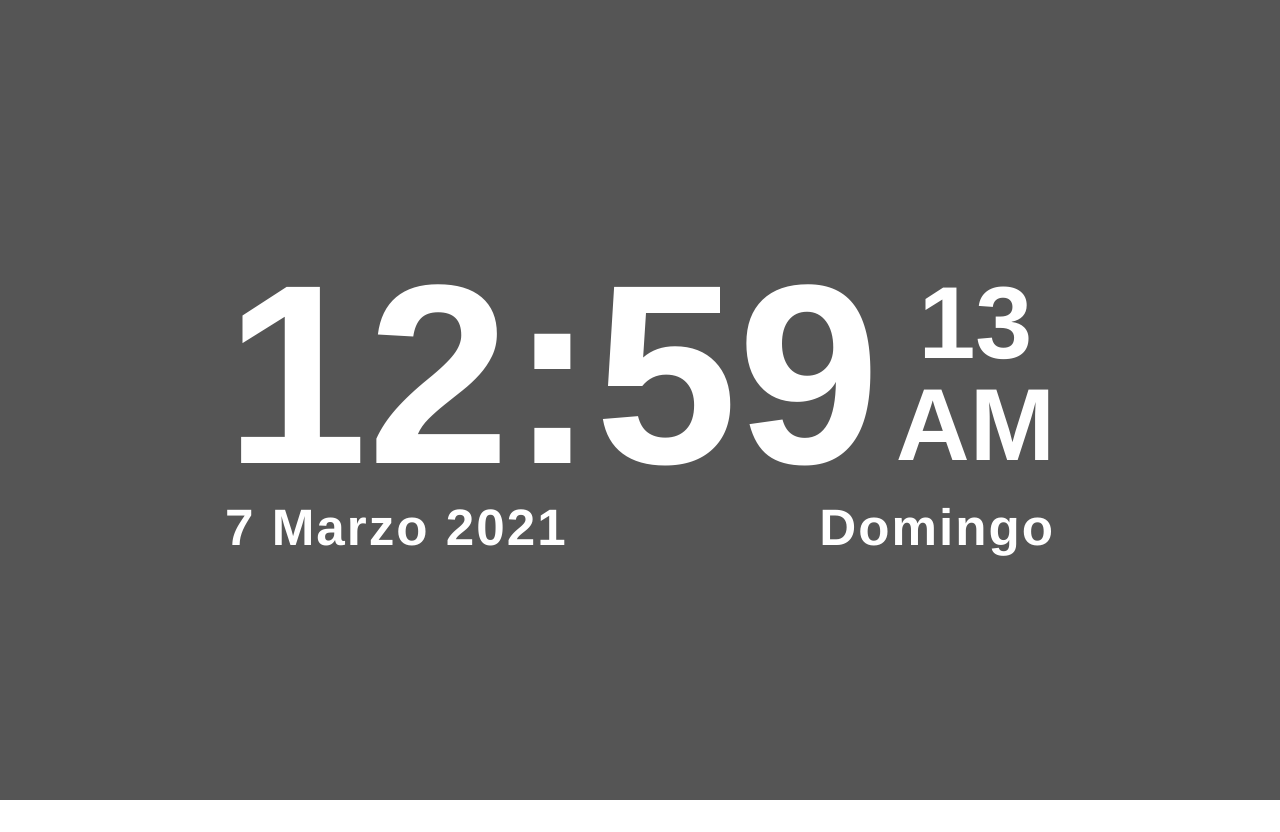
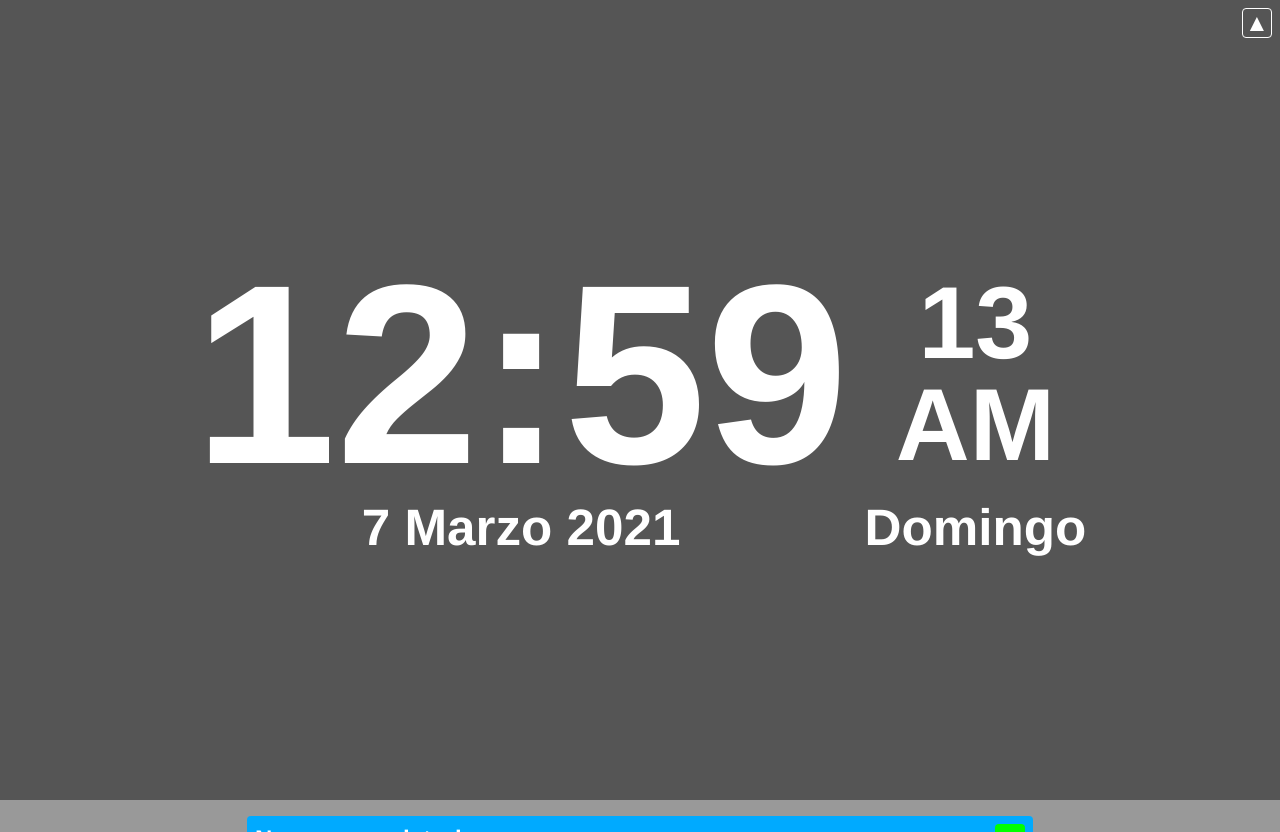
Before and after one commit to ysebasst/reloj, a Vue app: page / in a window 1280 px wide. Before the commit the page ends 800 px from the top, so only its background shows below. Built offline with nearby package versions, Linux system fonts and the light colour scheme.

Commit message:
minimized button added

```diff
--- a/src/App.vue
+++ b/src/App.vue
@@ -17,12 +17,16 @@
 body {
   margin: 0;
   font-family: Avenir, Helvetica, Arial, sans-serif;
+  background-color: #999;
   -webkit-font-smoothing: antialiased;
   -moz-osx-font-smoothing: grayscale;
+  height: 100vh;
+  overflow: hidden;
 }
 .wrapper {
-  max-width: 1110px;
-  margin: 0 auto;
+  max-width: 786px;
+  margin-left: auto;
+  margin-right: auto;
 }
 // *** *** *** *** *** NAVIGATION *** *** *** *** ***
 #nav {
--- /dev/null
+++ b/src/components/RecordatorioForm.vue
@@ -0,0 +1,111 @@
+<template>
+  <div class="wrapper">
+    <div
+      class="nuevo-recordatorio"
+      @click="formActive = !formActive"
+      role="button"
+    >
+      <h2 class="nuevo-recordatorio__titulo">Nuevo recordatorio</h2>
+      <span class="nuevo-recordatorio__icon">+</span>
+    </div>
+    <form
+      class="form"
+      :class="{ 'form--active': formActive }"
+      @submit.prevent="guardar"
+    >
+      <input class="form__control" type="text" placeholder="Titulo" />
+      <textarea
+        class="form__control"
+        rows="3"
+        placeholder="Descripcion"
+      ></textarea>
+      <input class="form__control" placeholder="Fecha" type="date" />
+      <input class="form__control" placeholder="Hora" type="time" />
+      <button class="form__button" type="submit">Guardar</button>
+    </form>
+  </div>
+</template>
+
+<script>
+export default {
+  data() {
+    return {
+      formActive: false,
+    };
+  },
+  methods: {
+    guardar() {
+      console.log("Guardado");
+    },
+  },
+};
+</script>
+
+<style lang="scss" scoped>
+.nuevo-recordatorio {
+  cursor: pointer;
+  outline: none;
+  user-select: none;
+  background-color: rgba(0, 170, 255, 1);
+  color: #fff;
+  display: flex;
+  justify-content: space-between;
+  align-items: center;
+  border-radius: 0.25rem;
+  padding: 0.5rem;
+  margin-bottom: 0.25rem;
+  &__titulo {
+    margin: 0;
+  }
+  &__icon {
+    cursor: pointer;
+    outline: none;
+    user-select: none;
+    line-height: 1;
+    font-size: 1.5rem;
+    font-weight: bold;
+    background-color: #0f0;
+    border-radius: 0.25rem;
+    display: flex;
+    justify-content: center;
+    align-items: center;
+    height: 30px;
+    width: 30px;
+  }
+}
+.form {
+  display: grid;
+  gap: 0.25rem;
+  max-height: 0;
+  overflow: hidden;
+  transition: all 0.4s;
+  &--active {
+    max-height: unset;
+    // overflow: visible;
+  }
+  &__control {
+    padding: 0.5rem;
+    border-radius: 0.25rem;
+    border: none;
+    width: 100%;
+    resize: none;
+  }
+  &__button {
+    background-color: rgba(0, 170, 255, 1);
+    color: #fff;
+    cursor: pointer;
+    outline: none;
+    user-select: none;
+    padding: 0.5rem;
+    border-radius: 0.25rem;
+    border: none;
+    transition: filter 0.1s;
+    &:hover {
+      filter: saturate(1.5);
+    }
+    &:active {
+      filter: saturate(0.5);
+    }
+  }
+}
+</style>
--- /dev/null
+++ b/src/components/Recordatorios.vue
@@ -0,0 +1,19 @@
+<template>
+  <div class="recordatorios">
+    <Recordatorio-form />
+  </div>
+</template>
+
+<script>
+import RecordatorioForm from "./RecordatorioForm.vue";
+export default {
+  components: { RecordatorioForm },
+};
+</script>
+
+<style lang="scss" scoped>
+.recordatorios {
+  padding: 1rem;
+  overflow-y: auto;
+}
+</style>
--- a/src/components/Reloj.vue
+++ b/src/components/Reloj.vue
@@ -1,16 +1,21 @@
 <template>
-  <div class="reloj" :class="enPunto ? 'en-punto' : ''">
+  <div
+    class="reloj"
+    :class="{ 'en-punto': enPunto, 'reloj--minimized': minimized }"
+  >
     <div class="reloj__content">
-      <div class="hora">
-        <span class="hora-actual">{{ horaActual }}</span>
-        <span class="seconds">{{ seconds }}</span>
-        <span class="am-pm">{{ am_pm }}</span>
+      <span class="reloj__hora">{{ horaActual }}</span>
+      <span class="reloj__seconds">{{ seconds }}</span>
+      <span class="reloj__am-pm">{{ am_pm }}</span>
+      <span class="reloj__fecha">{{ fechaActual }}</span>
+      <span class="reloj__dia">{{ diaActual }}</span>
     </div>
-      <div class="hora__footer">
-        <span class="fecha-actual">{{ fechaActual }}</span>
-        <span class="dia-actual">{{ diaActual }}</span>
-      </div>
-    </div>
+    <span
+      role="button"
+      class="reloj__button"
+      :class="{ 'reloj__button--minimized': minimized }"
+      @click="cambiarMinimizado"
+    ></span>
   </div>
 </template>
 
@@ -18,6 +23,7 @@
 export default {
   data() {
     return {
+      minimized: false,
       horaActual: "00:00",
       seconds: "00",
       am_pm: "AM",
@@ -53,6 +59,9 @@ export default {
     setInterval(this.actualizarHora, 1000);
   },
   methods: {
+    cambiarMinimizado() {
+      this.minimized = !this.minimized;
+    },
     actualizarHora() {
       const date = new Date();
       // Hora Actual
@@ -105,40 +114,63 @@ export default {
   align-items: center;
   flex-direction: column;
   min-height: 100vh;
+  padding: 1rem;
   font-weight: bold;
-  font-size: 2rem;
+  position: relative;
+  &--minimized {
+    min-height: unset;
   }
-.hora {
+  &__content {
     display: grid;
     grid-template-columns: 1fr auto;
-  gap: 0rem 1rem;
+    gap: 0 1rem;
   }
-.hora-actual {
+  &__hora {
     font-size: 20vw;
     line-height: 1;
     grid-row: 1 / span 2;
     align-self: center;
   }
-.seconds,
-.am-pm {
+  &__seconds,
+  &__am-pm {
     font-size: 8vw;
     line-height: 1;
   }
-.seconds {
+  &__seconds {
     align-self: flex-end;
   }
-.hora__footer {
-  display: grid;
-  grid-template-columns: auto auto;
-  gap: 1rem;
-  justify-content: space-between;
-  letter-spacing: 2px;
-}
-.fecha-actual,
-.dia-actual {
+  &__fecha,
+  &__dia {
     font-size: 4vw;
     line-height: 1;
     word-wrap: break-word;
+  }
+  &__button {
+    position: absolute;
+    top: 0.5rem;
+    right: 0.5rem;
+    background-color: #555;
+    font-size: 1.5rem;
+    border-radius: 0.25rem;
+    border: 1px solid #fff;
+    line-height: 1;
+    cursor: pointer;
+    outline: 0;
+    user-select: none;
+    display: flex;
+    justify-content: center;
+    align-items: center;
+    height: 30px;
+    width: 30px;
+    &::after {
+      content: "▲";
+    }
+    &--minimized {
+      &::after {
+        content: "▼";
+      }
+    }
+  }
 }
 .en-punto {
   filter: invert(100%);
--- a/src/views/Home.vue
+++ b/src/views/Home.vue
@@ -1,17 +1,28 @@
 <template>
-  <Reloj />
+  <div class="content">
+    <Reloj />
+    <Recordatorios />
+  </div>
 </template>
 
 <script>
 // @ is an alias to /src
-import HelloWorld from "@/components/HelloWorld.vue";
 import Reloj from "@/components/Reloj.vue";
+import Recordatorios from "../components/Recordatorios.vue";
 
 export default {
   name: "Home",
   components: {
-    HelloWorld,
     Reloj,
+    Recordatorios,
   },
 };
 </script>
+
+<style lang="scss" scoped>
+.content {
+  display: grid;
+  grid-template-rows: auto 1fr;
+  height: 100vh;
+}
+</style>
```
Also changed, not shown: 1 other file (tests, documents, lock files or other folders). Lines whose indentation alone changed are shown as unchanged.
